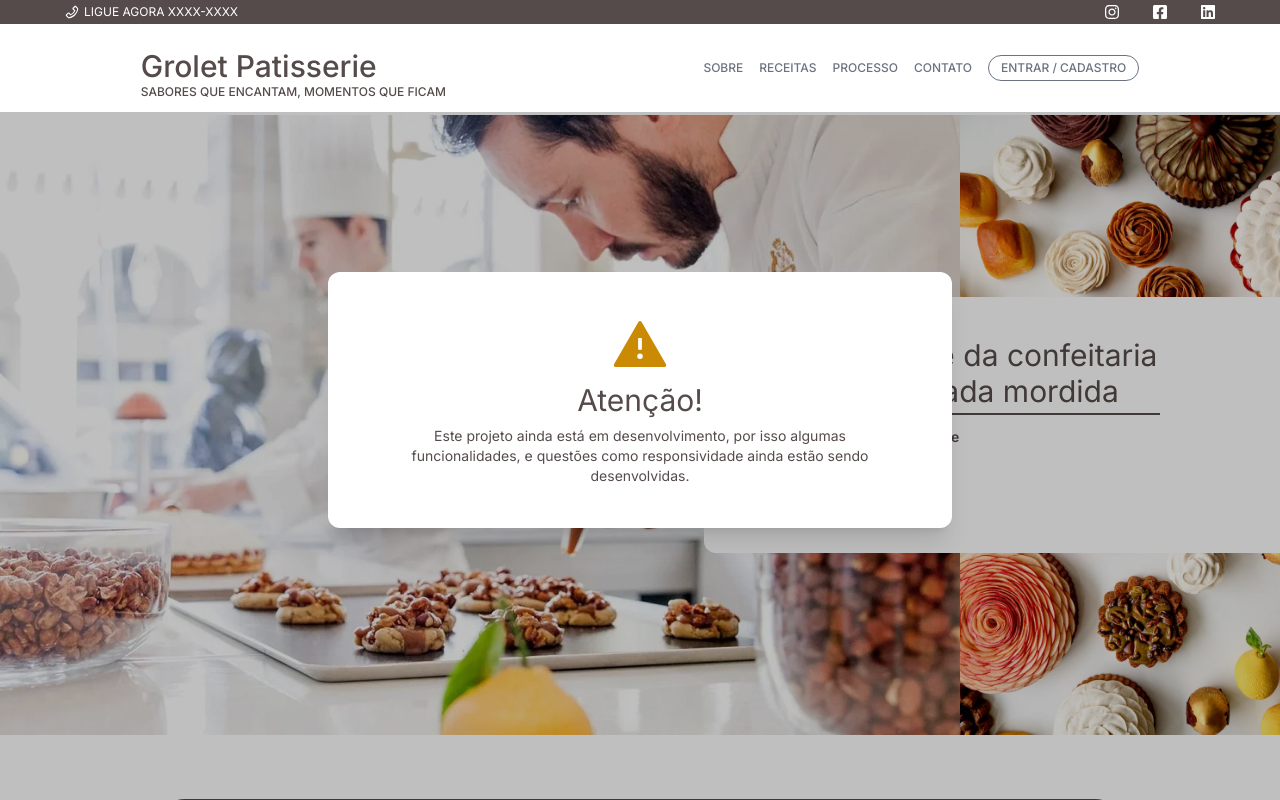
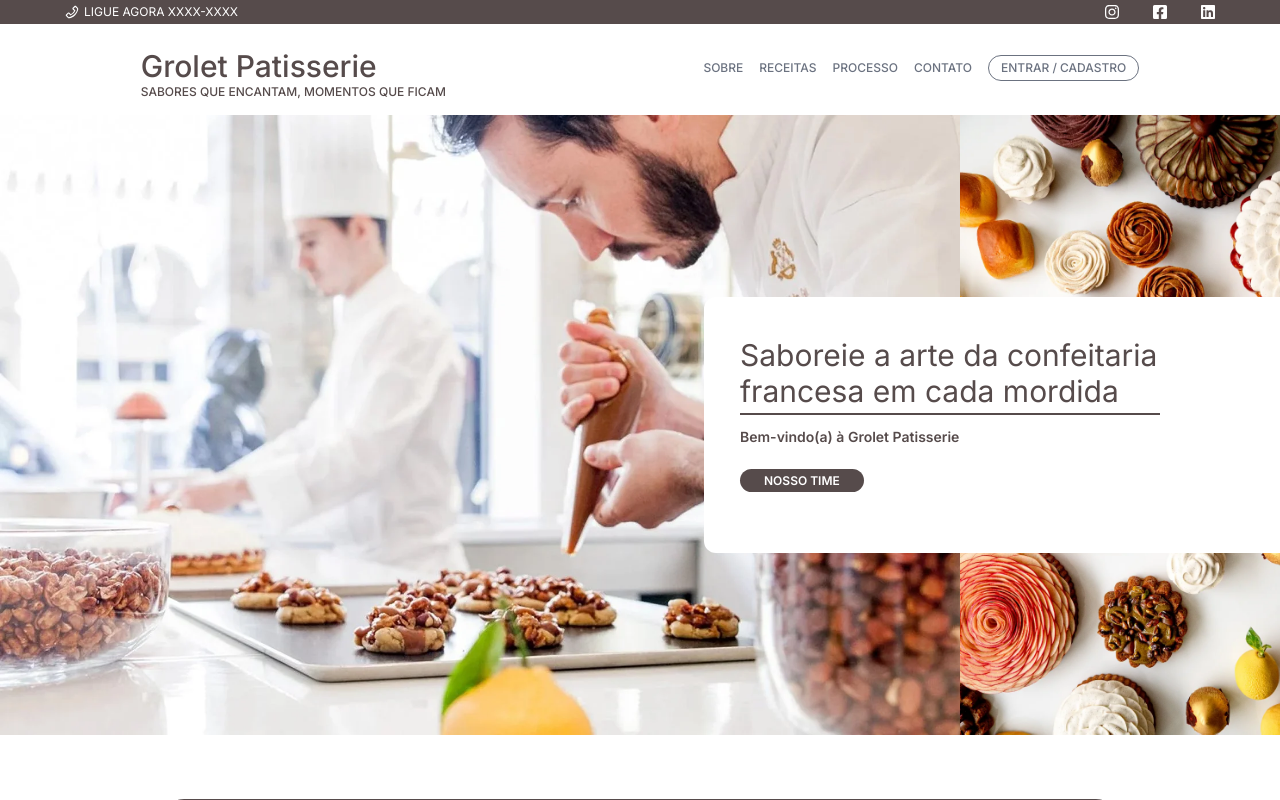
Before and after one commit to JhonatasAnicezio/Grolet_Patisserie, a Next.js app: page / in a window 1280 px wide. Shown: the top 800 px of the page. Built offline with nearby package versions, Linux system fonts and the light colour scheme; no server answers.

Commit message:
feat: remove modal andamento

```diff
--- a/src/app/page.tsx
+++ b/src/app/page.tsx
@@ -2,7 +2,6 @@ import { BsChatLeftDots, BsHouse } from "react-icons/bs";
 import { BiCake } from "react-icons/bi";
 import Link from "next/link";
 import { Testimonials } from "@/components/Testimonials";
-import { ModalAndamento } from "@/components/Modal/andamento";
 
 export default function Home() {
   return (
@@ -57,7 +56,6 @@ export default function Home() {
         </div>
         <Testimonials />
       </main>
-      <ModalAndamento />
     </>
   )
 }
--- a/src/components/Modal/andamento.tsx
+++ /dev/null
@@ -1,46 +0,0 @@
-'use client'
-import { Dialog, Transition } from "@headlessui/react";
-import { Fragment, useState } from "react";
-import { AiFillWarning } from "react-icons/ai";
-
-export function ModalAndamento() {
-  const [isOpen, setIsOpen] = useState(true)
-
-  return (
-    <Transition appear show={isOpen} as={Fragment}>
-      <Dialog as="div" className="relative z-10" onClose={() => setIsOpen(!isOpen)}>
-        <Transition.Child
-          as={Fragment}
-          enter="ease-out duration-300"
-          enterFrom="opacity-0"
-          enterTo="opacity-100"
-          leave="ease-in duration-200"
-          leaveFrom="opacity-100"
-          leaveTo="opacity-0"
-        >
-          <div className="fixed inset-0 bg-black bg-opacity-25" />
-        </Transition.Child>
-
-        <div className="fixed inset-0 overflow-y-auto">
-          <div className="flex min-h-full items-center justify-center p-4">
-            <Transition.Child
-              as={Fragment}
-              enter="ease-out duration-300"
-              enterFrom="opacity-0 scale-95"
-              enterTo="opacity-100 scale-100"
-              leave="ease-in duration-200"
-              leaveFrom="opacity-100 scale-100"
-              leaveTo="opacity-0 scale-95"
-            >
-              <Dialog.Panel className="flex flex-col gap-2 rounded-xl items-center justify-center relative w-1/2 h-64 text-brown-350 transform overflow-hidden bg-white shadow-xl transition-all">
-                <AiFillWarning className="text-6xl text-yellow-600" />
-                <h2 className="text-3xl">Atenção!</h2>
-                <p className="text-center text-sm w-3/4">Este projeto ainda está em desenvolvimento, por isso algumas funcionalidades, e questões como responsividade ainda estão sendo desenvolvidas.</p>
-              </Dialog.Panel>
-            </Transition.Child>
-          </div>
-        </div>
-      </Dialog>
-    </Transition>
-  )
-}
```
